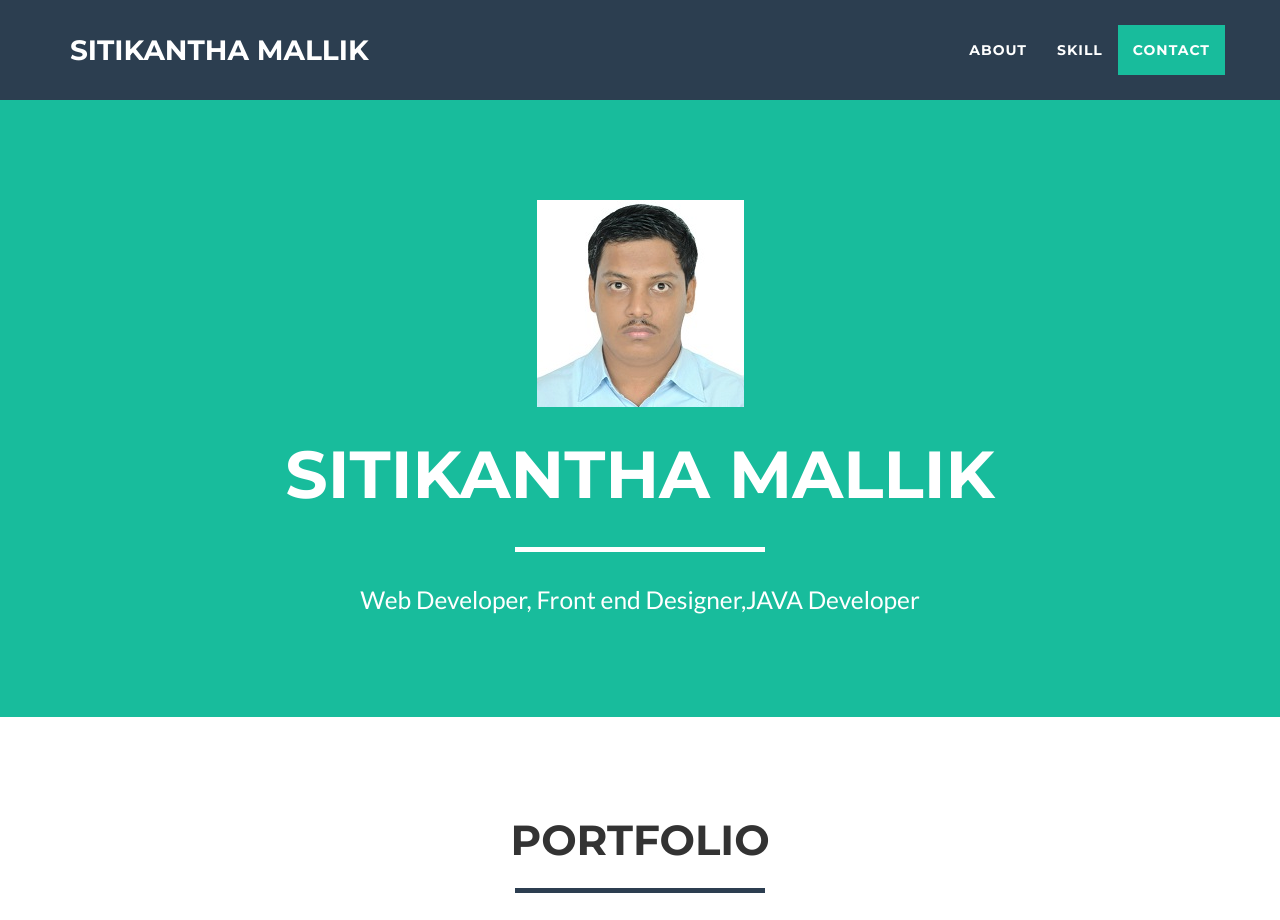
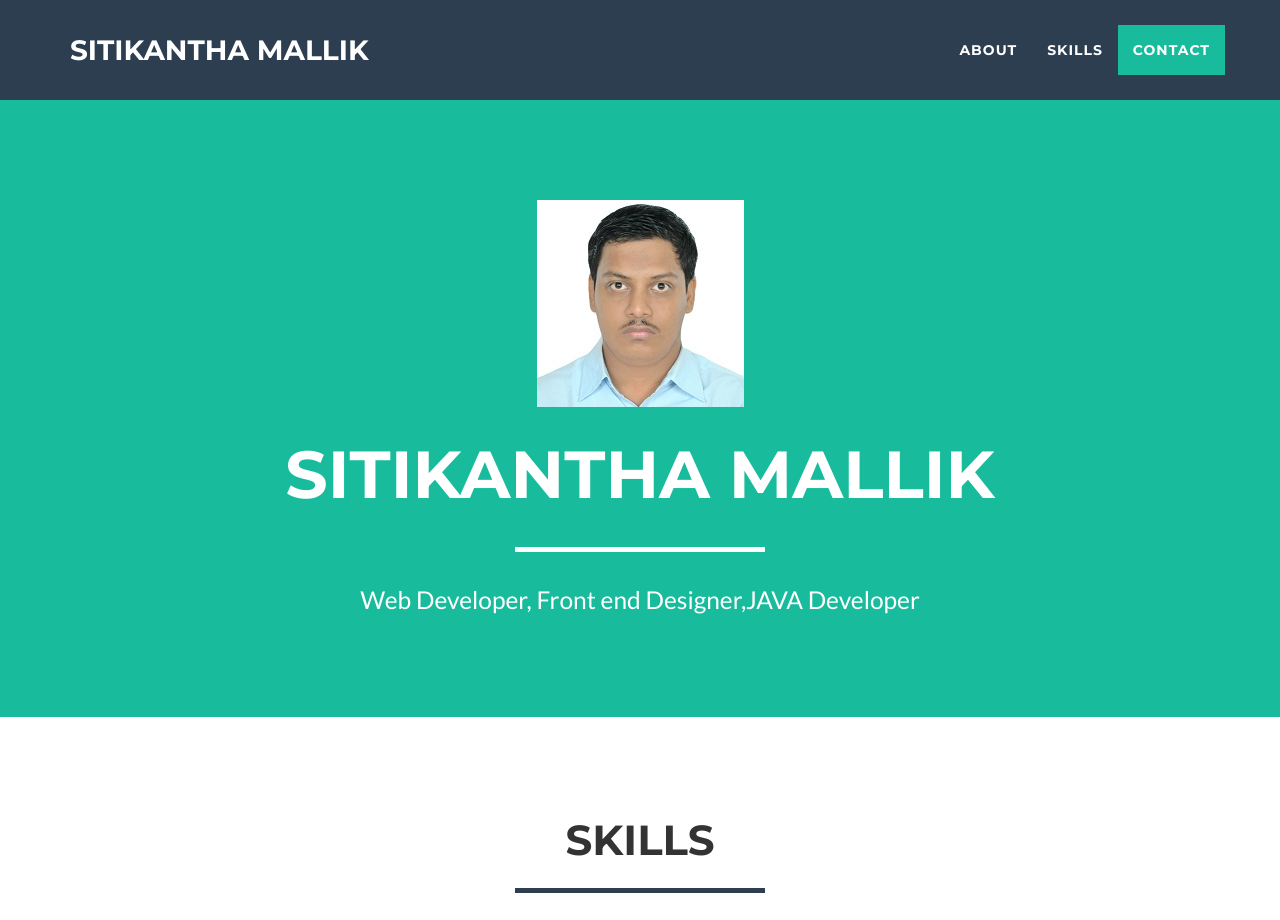
Before and after one commit to sitikanthamallik/sitikanthamallik.github.io, a website: page index.html in a window 1280 px wide. Shown: the top 920 px of the page. Drawn offline with nearby package versions, Linux system fonts and the light colour scheme.

Commit message:
Update index.html

```diff
--- a/index.html
+++ b/index.html
@@ -53,7 +53,7 @@
                     <li class="page-scroll">
                         <a href="#about">About</a>
                         <li class="page-scroll">
-                         <a href="#portfolio">skill</a>
+                         <a href="#skills">skills</a>
                      </li>
                     <li class="page-scroll">
                         <a href="#contact">Contact</a>
@@ -84,12 +84,12 @@
 
 
 
-     <!-- Portfolio Grid Section -->
-    <section id="portfolio">
+     <!-- Skills Grid Section -->
+    <section id="skills">
         <div class="container">
             <div class="row">
                 <div class="col-lg-12 text-center">
-                    <h2>Portfolio</h2>
+                    <h2>skills</h2>
                     <hr class="star-primary">
                 </div>
             </div>
```
